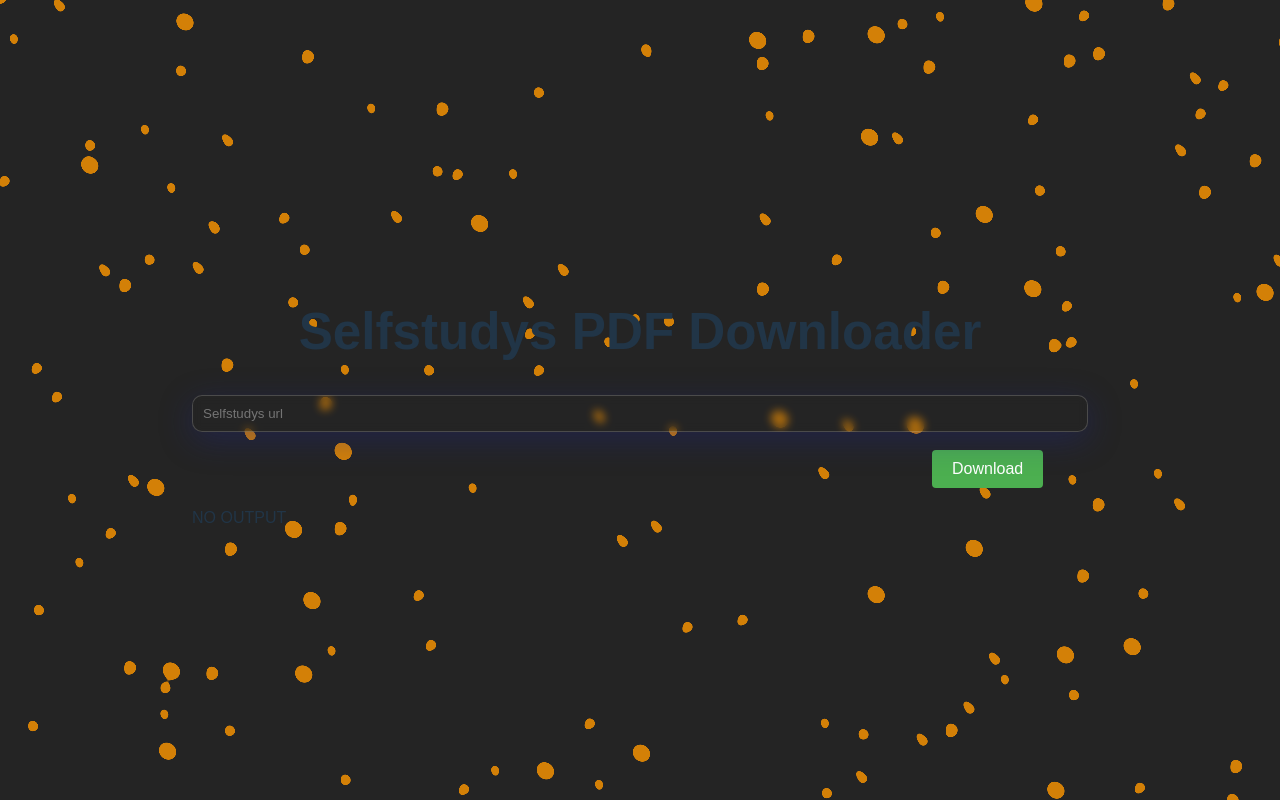
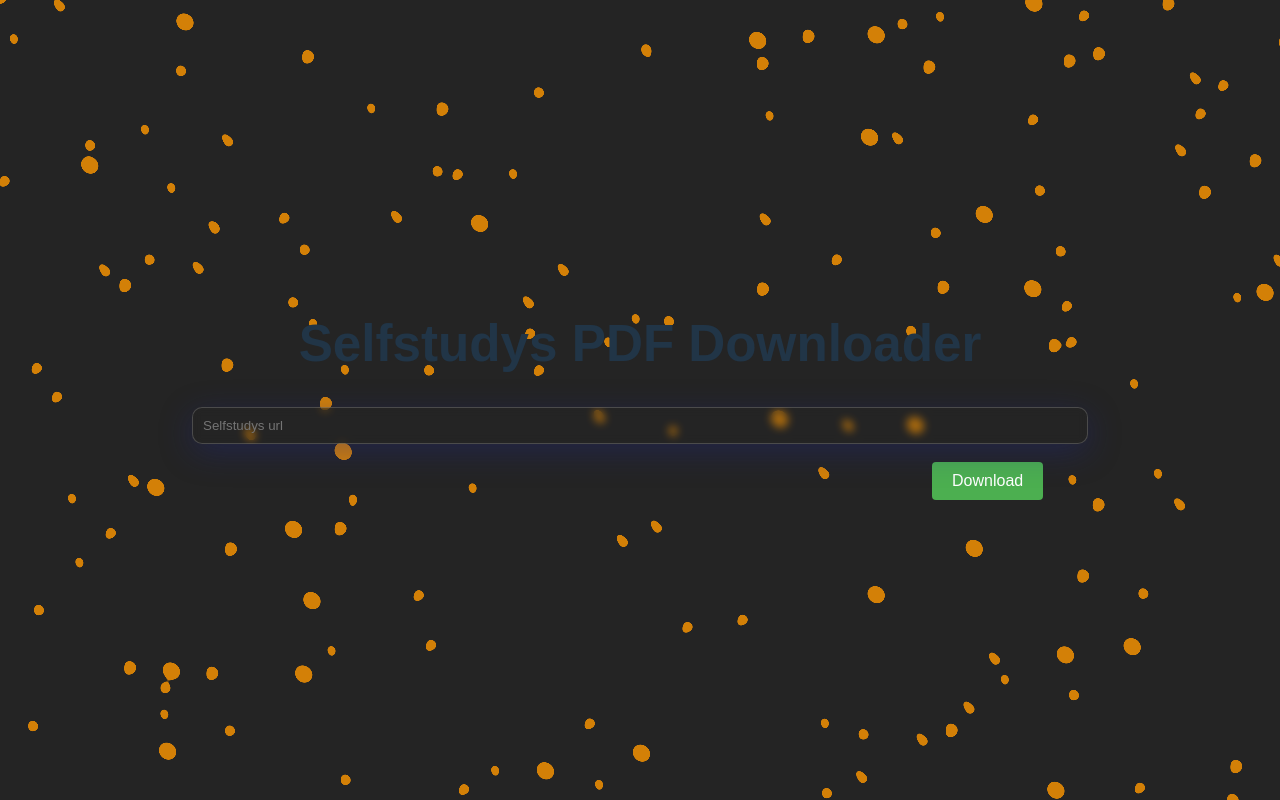
Before and after one commit to priyanshusingh305/selfstudy-downloader, a React (Vite) app in the folder pdf-downloader-selfstudy/: page / in a window 1280 px wide. Built offline with nearby package versions, Linux system fonts and the light colour scheme.

Commit message:
no output

```diff
--- a/pdf-downloader-selfstudy/src/App.jsx
+++ b/pdf-downloader-selfstudy/src/App.jsx
@@ -8,6 +8,7 @@
   const [tableData, setTableData] = useState([]);
   const [error, setError] = useState("");
   const [loading, setLoading] = useState(false);
+  const [noOutput,setNoOutput]=useState(false)
   const tableControls = useAnimation();
 
   const handleSubmit = async (e) => {
@@ -22,24 +23,33 @@
           let numB = parseInt(b[0].split('. ')[0]);
           return numA - numB;
         }));
+
+        if(response.status===200){
+        setNoOutput(true)
+      }
         setError('');
       } else {
         setError('Please enter a valid URL');
         setTableData([]);
+        setNoOutput(false);
+
       }
     } catch (error) {
       if (error.response) {
         if (error.response.status === 404) {
           setError('Resource not found');
         } else {
-          setError('Error fetching data from the server');
+          setError('Error fetching data from the server / Invalid url');
         }
       } else {
         setError('Network error, please try again later');
       }
       setTableData([]);
+      setNoOutput(false)
+
     } finally {
       setLoading(false);
+
     }
   };
 
@@ -79,7 +89,7 @@
             <div className="loading">Loading...</div>
           ) : (
             tableData.length === 0 ? (
-              <div>NO OUTPUT</div>
+              <div>{noOutput && <p>NO OUTPUT</p>}</div>
             ) : (
               <div className='tableContainer'>
                 <motion.table
```
